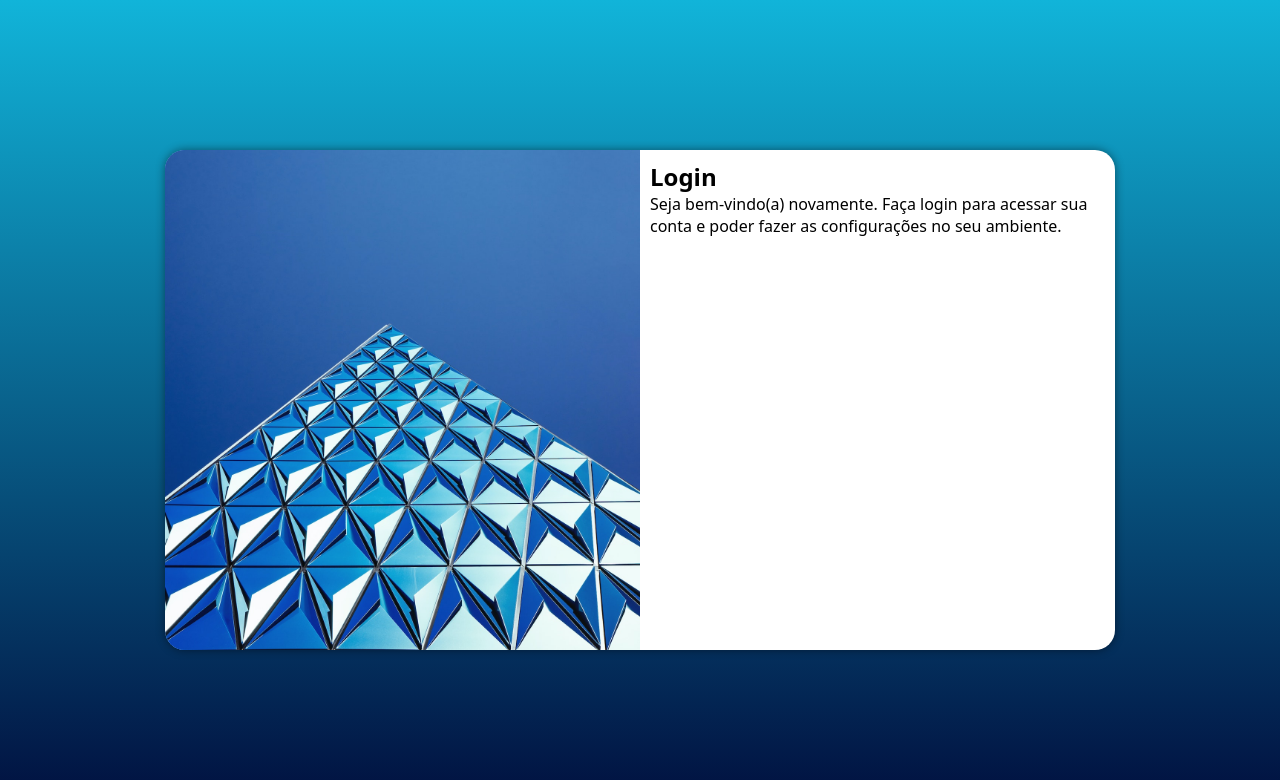
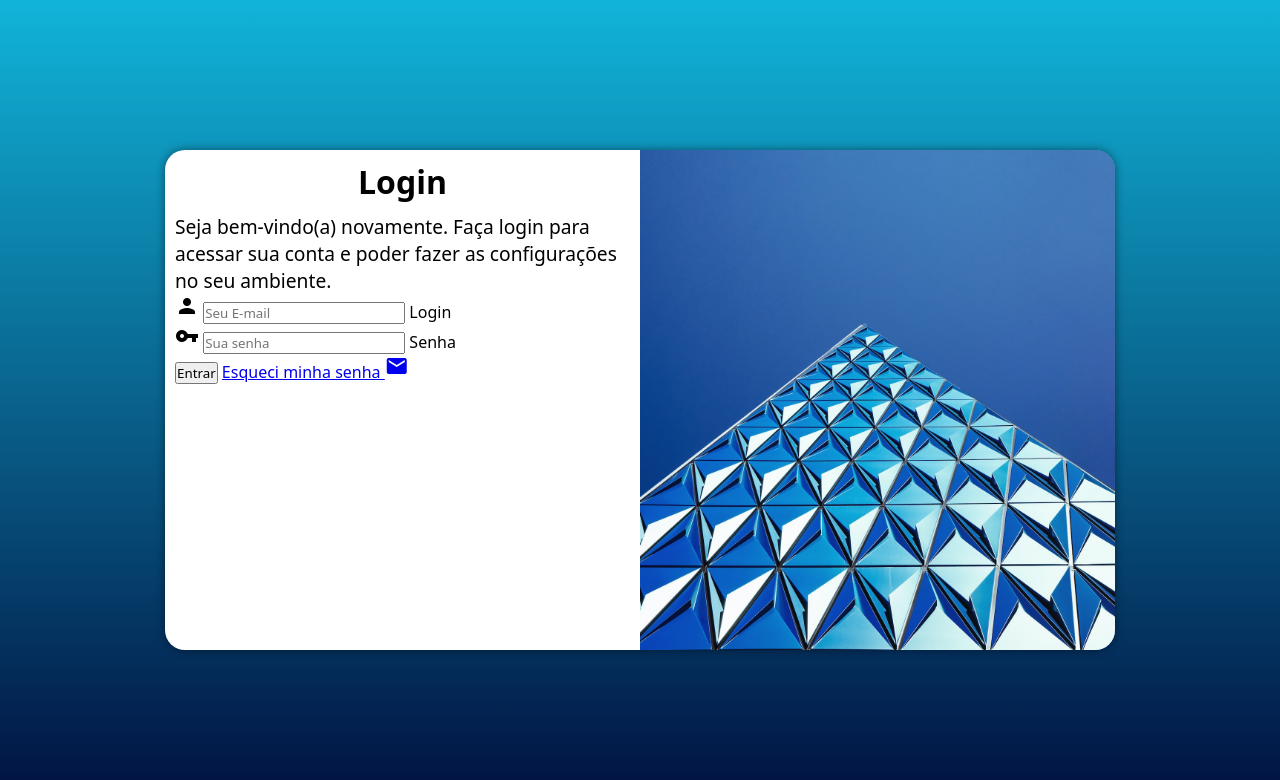
Before and after one commit to DouglasWillemann/projeto-de-login, a plain HTML site: page index.html in a window 1280 px wide. Drawn offline with Linux system fonts and the light colour scheme.

Commit message:
css-form

```diff
--- a/estilos/media-query.css
+++ b/estilos/media-query.css
@@ -36,12 +36,18 @@ Grandes telas: acimas de 1200px;
         width: 950px;
     }
     section#login > div#imagem {
-        float: left;
+        float: right;
         width: 50%;
         height: 100%;
     }
     section#login > div#formulario {
-        float: right;
+        float: left;
         width: 50%;
     }
+    div#formulario > h1 {
+        font-size: 2em;
+    }
+    div#formulario >p {
+        font-size: 1.2em;
+    }
 }
--- a/estilos/style.css
+++ b/estilos/style.css
@@ -58,3 +58,10 @@ section#login>div#formulario {
     padding: 10px;
 
 }
+div#formulario > h1 {
+    text-align: center;
+    margin-bottom: 10px;
+}
+div#formulario >p {
+    font-size: 0.8;
+}
--- a/index.html
+++ b/index.html
@@ -1,26 +1,45 @@
 <!DOCTYPE html>
 <html lang="pt-br">
+
 <head>
     <meta charset="UTF-8">
     <meta http-equiv="X-UA-Compatible" content="IE=edge">
     <meta name="viewport" content="width=device-width, initial-scale=1.0">
     <link rel="stylesheet" href="estilos/style.css">
     <link rel="stylesheet" href="estilos/media-query.css">
+    <link href="https://fonts.googleapis.com/icon?family=Material+Icons"
+      rel="stylesheet">
     <title>Login</title>
 </head>
+
 <body>
     <main>
         <section id="login">
             <div id="imagem">
-              <!-- Aqui vai a imagem nas CSS -->
+                <!-- Aqui vai a imagem nas CSS -->
             </div>
             <div id="formulario">
                 <h1>Login</h1>
-                <p>Seja bem-vindo(a) novamente. Faça login para acessar sua conta e poder fazer as configurações no seu ambiente.</p>
-                <form action="login.php" method="post"></form>
+                <p>Seja bem-vindo(a) novamente. Faça login para acessar sua conta e poder fazer as configurações no seu
+                    ambiente.</p>
+                <form action="login.php" method="post" autocomplete="on">
+                    <div class="campo">
+                        <i class="material-icons">person</i>
+                        <input type="email" name="login" id="ilogin" placeholder="Seu E-mail" autocomplete="email" required maxlength="30">
+                        <label for="ilogin">Login</label>
+                    </div>
+                    <div class="campo">
+                        <i class="material-icons">vpn_key</i>
+                        <input type="password" name="senha" id="isenha" placeholder="Sua senha" autocomplete="current-password" required minlength="8" maxlength="20">
+                        <label for="isenha" >Senha</label>
+                    </div>
+                    <input type="submit" value="Entrar">
+                    <a href="esqueci-senha.html">Esqueci minha senha <i class="material-icons">email</i></a>
+                </form>
             </div>
 
         </section>
     </main>
 </body>
+
 </html>
```
Also changed, not shown: esqueci-senha.html (added, +23 -0 lines).
